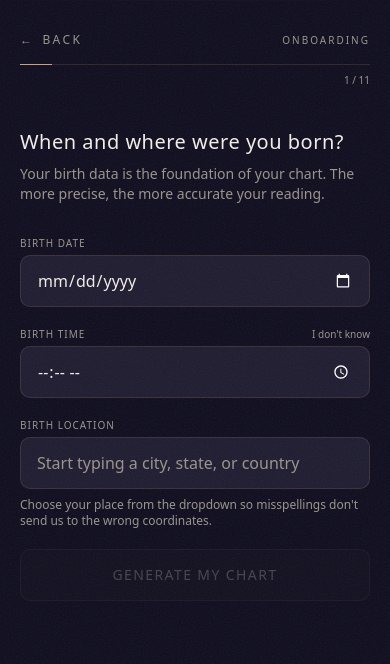
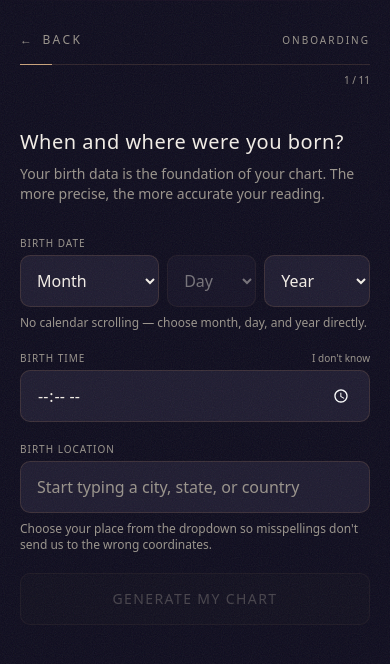
Before and after one commit to BeyondbyAnaliesa/sos-app, a Next.js app: page /onboarding in a window 390 px wide. Both pictures are taken after a click on the button "BEGIN". Shown: the top 664 px of the page. Built offline with nearby package versions, Linux system fonts and the light colour scheme; a web font is replaced by a local one.

Commit message:
Fix mobile birth date entry

```diff
--- a/src/components/onboarding/BirthDataStep.tsx
+++ b/src/components/onboarding/BirthDataStep.tsx
@@ -23,9 +23,57 @@ interface Props {
   loading: boolean;
 }
 
+const MONTHS = [
+  { value: '01', label: 'January' },
+  { value: '02', label: 'February' },
+  { value: '03', label: 'March' },
+  { value: '04', label: 'April' },
+  { value: '05', label: 'May' },
+  { value: '06', label: 'June' },
+  { value: '07', label: 'July' },
+  { value: '08', label: 'August' },
+  { value: '09', label: 'September' },
+  { value: '10', label: 'October' },
+  { value: '11', label: 'November' },
+  { value: '12', label: 'December' },
+];
+
+const EARLIEST_BIRTH_YEAR = 1900;
+
+function isLeapYear(year: number) {
+  return year % 4 === 0 && (year % 100 !== 0 || year % 400 === 0);
+}
+
+function daysInMonth(year: string, month: string) {
+  const monthNumber = Number(month);
+  if (!monthNumber) return 31;
+
+  if (monthNumber === 2) {
+    const yearNumber = Number(year);
+    return yearNumber && isLeapYear(yearNumber) ? 29 : 28;
+  }
+
+  return [4, 6, 9, 11].includes(monthNumber) ? 30 : 31;
+}
+
+function buildBirthDate(year: string, month: string, day: string) {
+  if (!year || !month || !day) return '';
+  return `${year}-${month}-${day}`;
+}
+
 export default function BirthDataStep({ onSubmit, loading }: Props) {
-  const today = new Date().toISOString().split('T')[0];
-  const [birthDate, setBirthDate]       = useState('');
+  const today = new Date();
+  const todayIso = today.toISOString().split('T')[0];
+  const currentYear = today.getFullYear();
+  const yearOptions = useMemo(
+    () => Array.from({ length: currentYear - EARLIEST_BIRTH_YEAR + 1 }, (_, i) => String(currentYear - i)),
+    [currentYear],
+  );
+
+  const [birthMonth, setBirthMonth] = useState('');
+  const [birthDay, setBirthDay]     = useState('');
+  const [birthYear, setBirthYear]   = useState('');
+  const birthDate = buildBirthDate(birthYear, birthMonth, birthDay);
   const [birthTime, setBirthTime]       = useState('');
   const [timeUnknown, setTimeUnknown]   = useState(false);
   const [locationText, setLocationText] = useState('');
@@ -120,7 +168,16 @@ export default function BirthDataStep({ onSubmit, loading }: Props) {
     setShowDropdown(false);
   }
 
-  const ready = birthDate && trimmedLocation && (timeUnknown || birthTime) && !needsSelection;
+  const maxBirthDay = daysInMonth(birthYear, birthMonth);
+  const dayOptions = Array.from({ length: maxBirthDay }, (_, i) => String(i + 1).padStart(2, '0'));
+  const birthDateIsFuture = !!birthDate && birthDate > todayIso;
+  const ready = birthDate && !birthDateIsFuture && trimmedLocation && (timeUnknown || birthTime) && !needsSelection;
+
+  useEffect(() => {
+    if (birthDay && Number(birthDay) > maxBirthDay) {
+      setBirthDay('');
+    }
+  }, [birthDay, maxBirthDay]);
 
   return (
     <div>
@@ -137,14 +194,57 @@ export default function BirthDataStep({ onSubmit, loading }: Props) {
           <label className="mb-1 block text-[10px] uppercase tracking-widest text-[var(--color-text-muted)]">
             Birth Date
           </label>
-          <input
-            type="date"
-            value={birthDate}
-            onChange={(e) => setBirthDate(e.target.value)}
-            max={today}
-            required
-            className="h-[52px] w-full rounded-[10px] border border-[var(--color-border-subtle)] bg-[var(--color-input)] px-4 text-base text-[var(--color-text)] focus:border-[var(--color-border)] focus:outline-none"
-          />
+          <div className="grid grid-cols-[1.25fr_0.8fr_0.95fr] gap-2">
+            <select
+              value={birthMonth}
+              onChange={(e) => {
+                setBirthMonth(e.target.value);
+                setBirthDay('');
+              }}
+              required
+              aria-label="Birth month"
+              className="h-[52px] w-full rounded-[10px] border border-[var(--color-border-subtle)] bg-[var(--color-input)] px-3 text-base text-[var(--color-text)] focus:border-[var(--color-border)] focus:outline-none"
+            >
+              <option value="">Month</option>
+              {MONTHS.map((month) => (
+                <option key={month.value} value={month.value}>{month.label}</option>
+              ))}
+            </select>
+            <select
+              value={birthDay}
+              onChange={(e) => setBirthDay(e.target.value)}
+              required
+              aria-label="Birth day"
+              disabled={!birthMonth}
+              className="h-[52px] w-full rounded-[10px] border border-[var(--color-border-subtle)] bg-[var(--color-input)] px-3 text-base text-[var(--color-text)] focus:border-[var(--color-border)] focus:outline-none disabled:opacity-45"
+            >
+              <option value="">Day</option>
+              {dayOptions.map((day) => (
+                <option key={day} value={day}>{Number(day)}</option>
+              ))}
+            </select>
+            <select
+              value={birthYear}
+              onChange={(e) => {
+                setBirthYear(e.target.value);
+                setBirthDay('');
+              }}
+              required
+              aria-label="Birth year"
+              className="h-[52px] w-full rounded-[10px] border border-[var(--color-border-subtle)] bg-[var(--color-input)] px-3 text-base text-[var(--color-text)] focus:border-[var(--color-border)] focus:outline-none"
+            >
+              <option value="">Year</option>
+              {yearOptions.map((year) => (
+                <option key={year} value={year}>{year}</option>
+              ))}
+            </select>
+          </div>
+          <p className="mt-2 text-xs text-[var(--color-text-muted)]">
+            No calendar scrolling — choose month, day, and year directly.
+          </p>
+          {birthDateIsFuture && (
+            <p className="mt-2 text-xs text-red-400">Birth date cannot be in the future.</p>
+          )}
         </div>
 
         <div>
```
